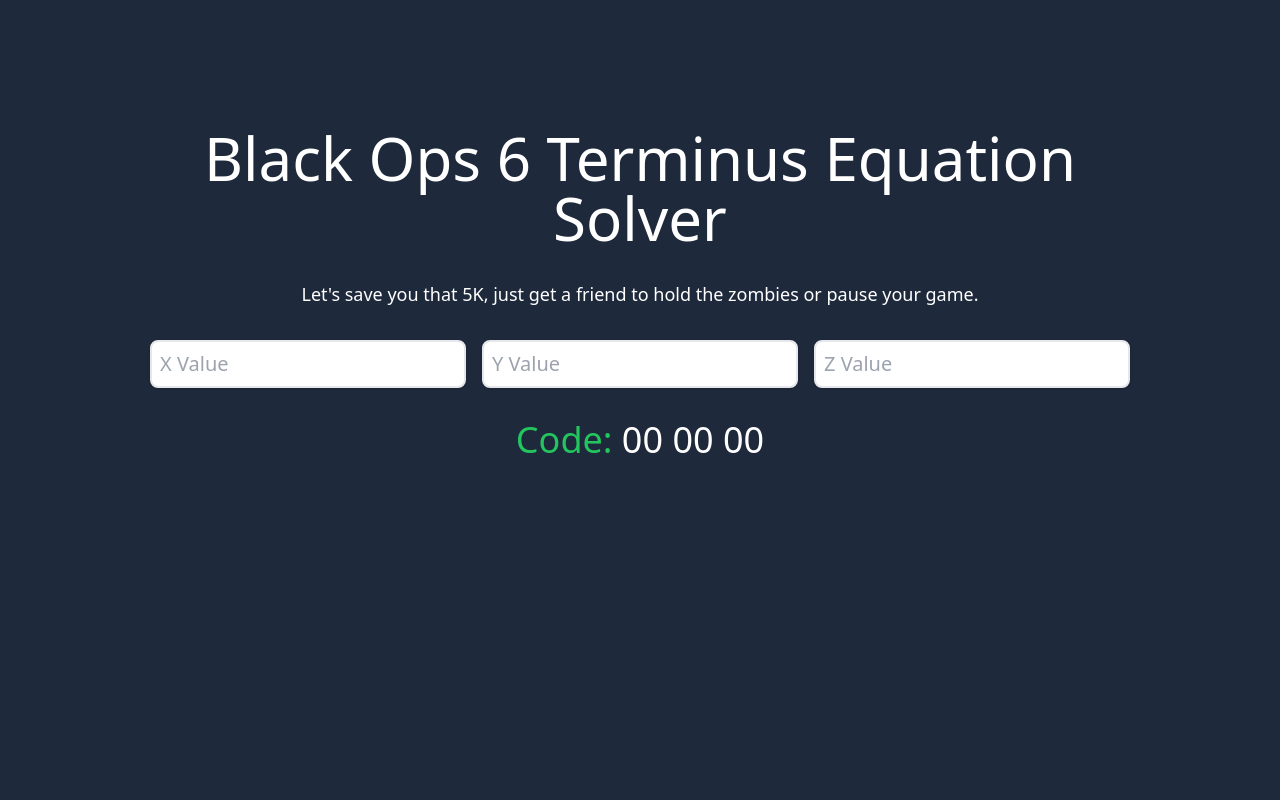
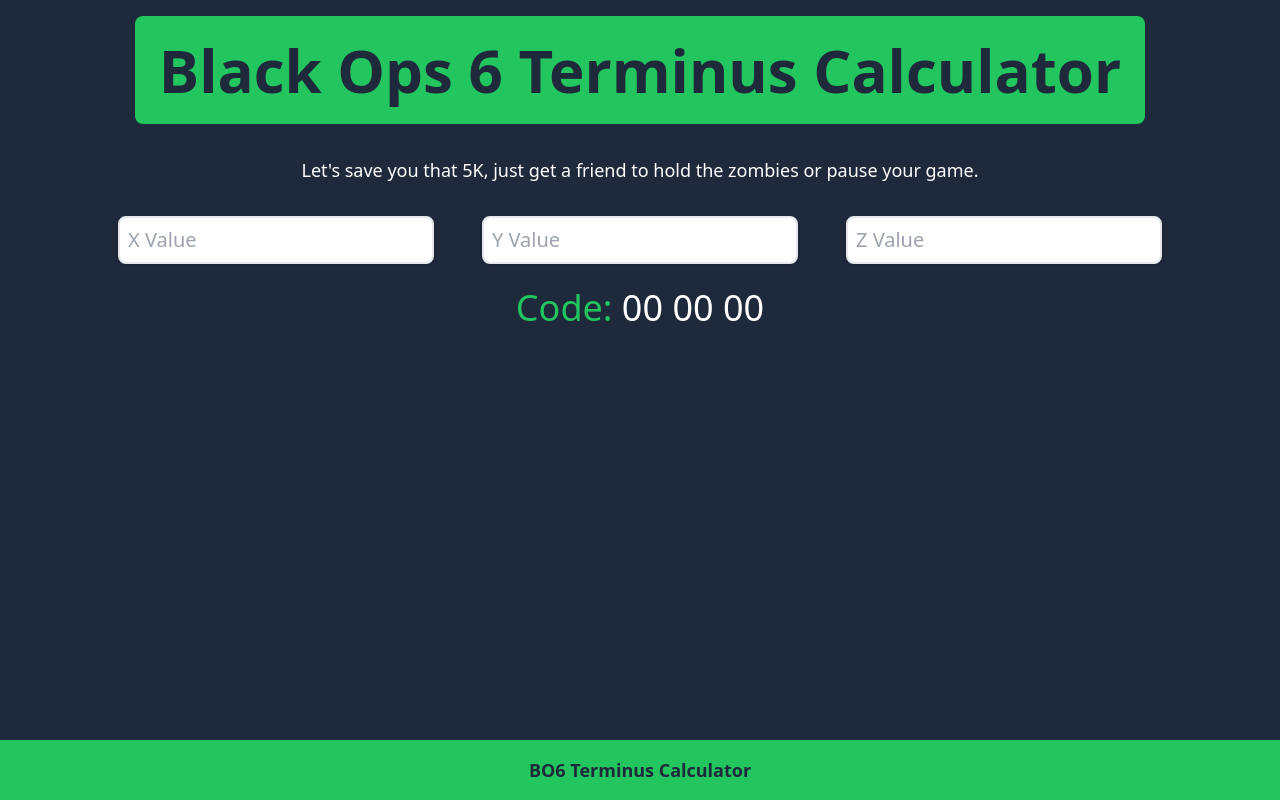
Before and after one commit to saintpickle/bo6-terminus-solver, a SvelteKit app: page / in a window 1280 px wide. Built offline with nearby package versions, Linux system fonts and the light colour scheme.

Commit message:
updated page

```diff
--- a/src/routes/+page.svelte
+++ b/src/routes/+page.svelte
@@ -22,17 +22,23 @@
 </script>
 
 <div
-    class="h-screen p-4 flex flex-col items-center justify-center bg-slate-800 text-white text-center md:justify-normal md:p-32"
+    class="h-screen w-screen flex flex-col items-center justify-between bg-slate-800 text-white text-center"
 >
-    <div class="flex flex-col items-center gap-y-8">
-        <h1 class="text-3xl md:text-6xl">
-            Black Ops 6 Terminus Equation Solver
+    <div class="flex flex-col items-center p-4 gap-y-8">
+        <div class="flex flex-col gap-y-8">
+            <h1
+                class="text-xl p-6 rounded-lg bg-green-500 text-slate-800 font-bold md:text-6xl"
+            >
+                Black Ops 6 Terminus Calculator
             </h1>
             <p class="text-sm md:text-lg">
                 Let's save you that 5K, just get a friend to hold the zombies or
                 pause your game.
             </p>
-        <div class="flex flex-col gap-x-4 gap-y-4 md:flex-row">
+        </div>
+
+        <div class="flex flex-col gap-y-6 md:gap-x-6">
+            <div class="flex flex-col gap-y-12 md:flex-row md:gap-x-12">
                 <input
                     type="number"
                     class="w-full p-2 text-black text-xl border-2 rounded-lg shadow outline-none focus:border-green-500"
@@ -54,6 +60,17 @@
                     bind:value={z}
                 />
             </div>
-        <p class="text-4xl"><span class="text-green-500">Code:</span> {code}</p>
+
+            <p class="text-4xl">
+                <span class="text-green-500">Code:</span>
+                {code}
+            </p>
         </div>
     </div>
+
+    <footer
+        class="w-full text-center py-4 bg-green-500 text-slate-800 font-bold"
+    >
+        <p class="text-lg">BO6 Terminus Calculator</p>
+    </footer>
+</div>
```
Lines whose indentation alone changed are shown as unchanged.
